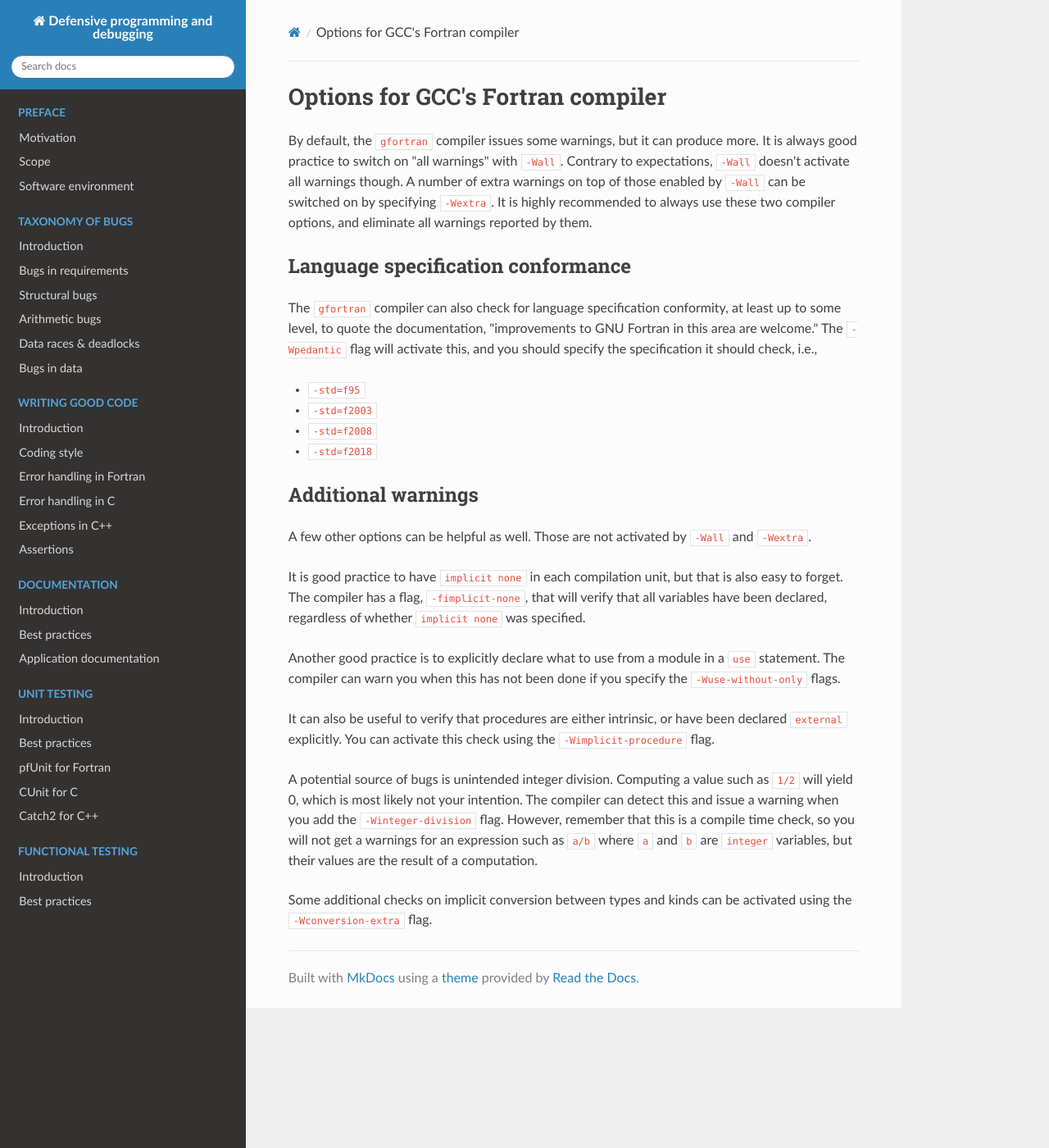
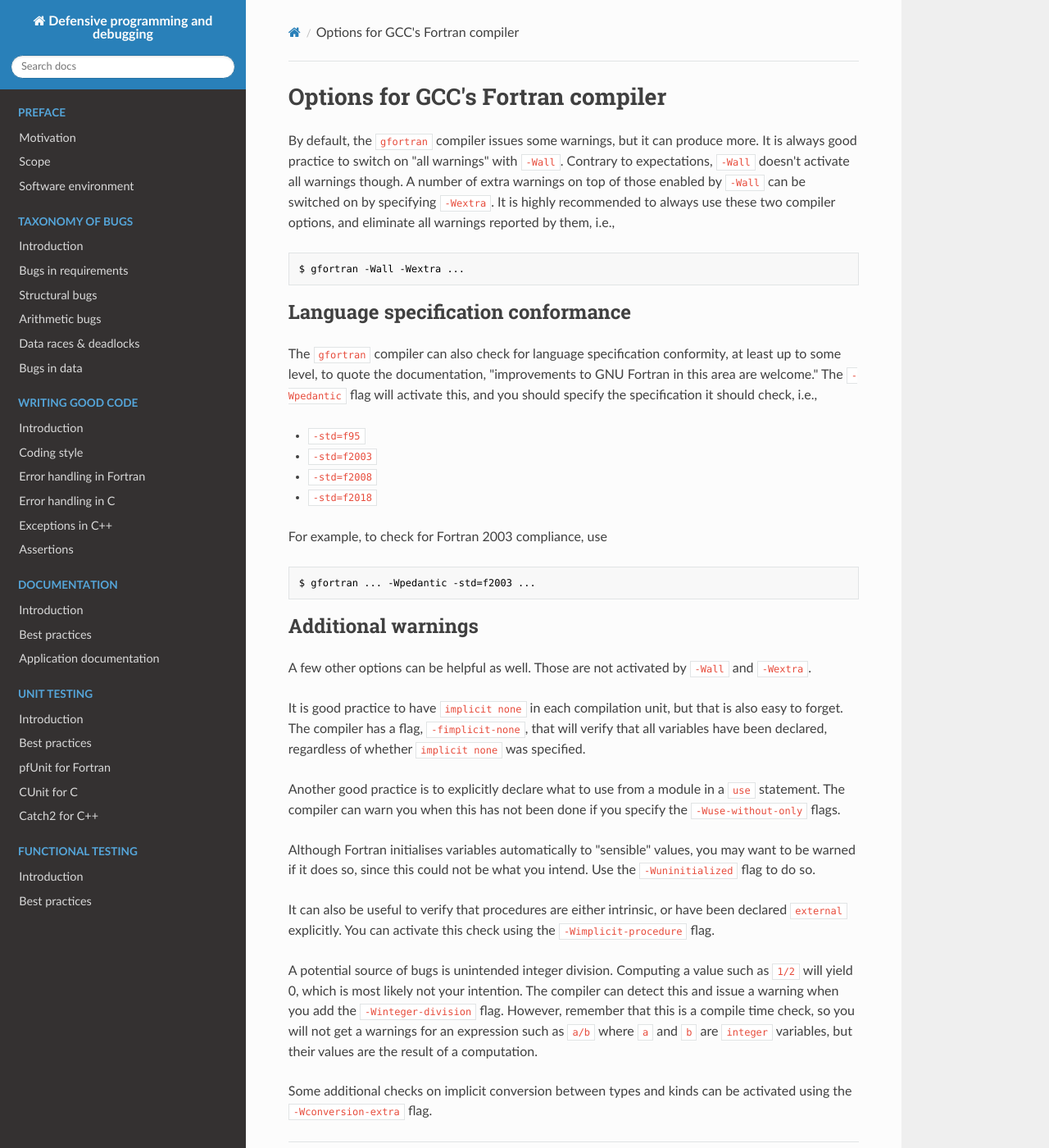
Before and after one commit to gjbex/Defensive_programming_and_debugging, an MkDocs documentation site: the page built from docs/CodeValidation/Compilers/gfortran_flags.md, in a window 1280 px wide and 1400 px high. Shown: the whole window at 82% size. Built offline with MkDocs 1.6.1, drawn with Linux system fonts in a browser that asks for light colours; nearby versions of some CDN libraries.

Commit message:
Add section headings and compiler run examples

```diff
--- a/docs/CodeValidation/Compilers/gfortran_flags.md
+++ b/docs/CodeValidation/Compilers/gfortran_flags.md
@@ -1,6 +1,10 @@
 # Options for GCC's Fortran compiler
 
-By default, the `gfortran` compiler issues some warnings, but it can produce more.  It is always good practice to switch on "all warnings" with `-Wall`.  Contrary to expectations, `-Wall` doesn't activate all warnings though.  A number of extra warnings on top of those enabled by `-Wall` can be switched on by specifying `-Wextra`.  It is highly recommended to always use these two compiler options, and eliminate all warnings reported by them.
+By default, the `gfortran` compiler issues some warnings, but it can produce more.  It is always good practice to switch on "all warnings" with `-Wall`.  Contrary to expectations, `-Wall` doesn't activate all warnings though.  A number of extra warnings on top of those enabled by `-Wall` can be switched on by specifying `-Wextra`.  It is highly recommended to always use these two compiler options, and eliminate all warnings reported by them, i.e.,
+
+~~~~bash
+$ gfortran -Wall -Wextra ...
+~~~~
 
 
 ## Language specification conformance
@@ -12,6 +16,12 @@ The `gfortran` compiler can also check for language specification conformity, at
   * `-std=f2008`
   * `-std=f2018`
 
+For example, to check for Fortran 2003 compliance, use
+
+~~~~bash
+$ gfortran ... -Wpedantic -std=f2003 ...
+~~~~
+
 
 ## Additional warnings
 
@@ -21,6 +31,8 @@ It is good practice to have `implicit none` in each compilation unit, but that i
 
 Another good practice is to explicitly declare what to use from a module in a `use` statement.  The compiler can warn you when this has not been done if you specify the `-Wuse-without-only` flags.
 
+Although Fortran initialises variables automatically to "sensible" values, you may want to be warned if it does so, since this could not be what you intend.  Use the `-Wuninitialized` flag to do so.
+
 It can also be useful to verify that procedures are either intrinsic, or have been declared `external` explicitly.  You can activate this check using the `-Wimplicit-procedure` flag.
 
 A potential source of bugs is unintended integer division.  Computing a value such as `1/2` will yield 0, which is most likely not your intention.  The compiler can detect this and issue a warning when you add the `-Winteger-division` flag.  However, remember that this is a compile time check, so you will not get a warnings for an expression such as `a/b` where `a` and `b` are `integer` variables, but their values are the result of a computation.
```
